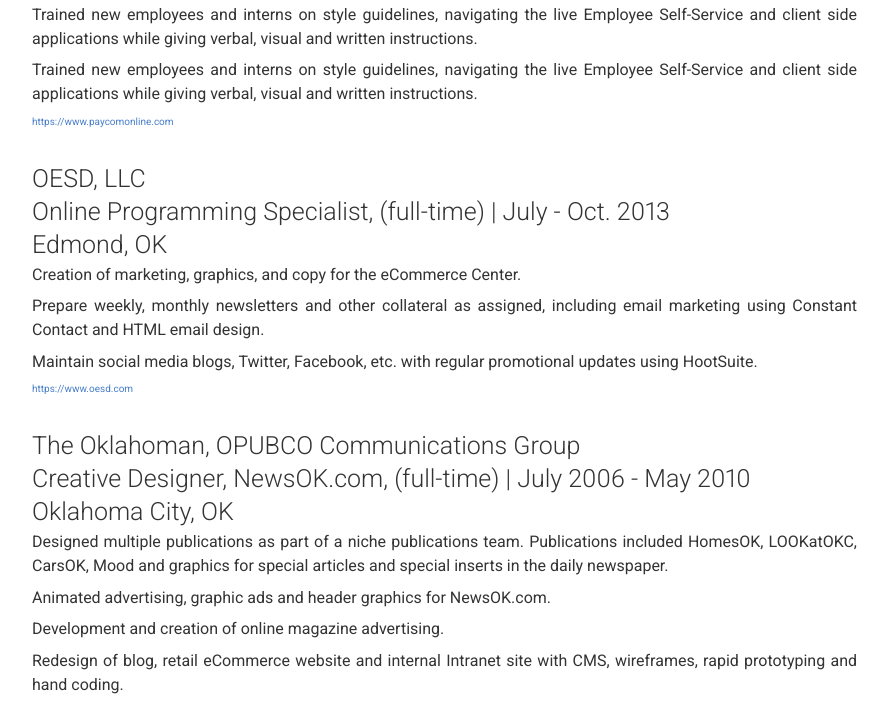
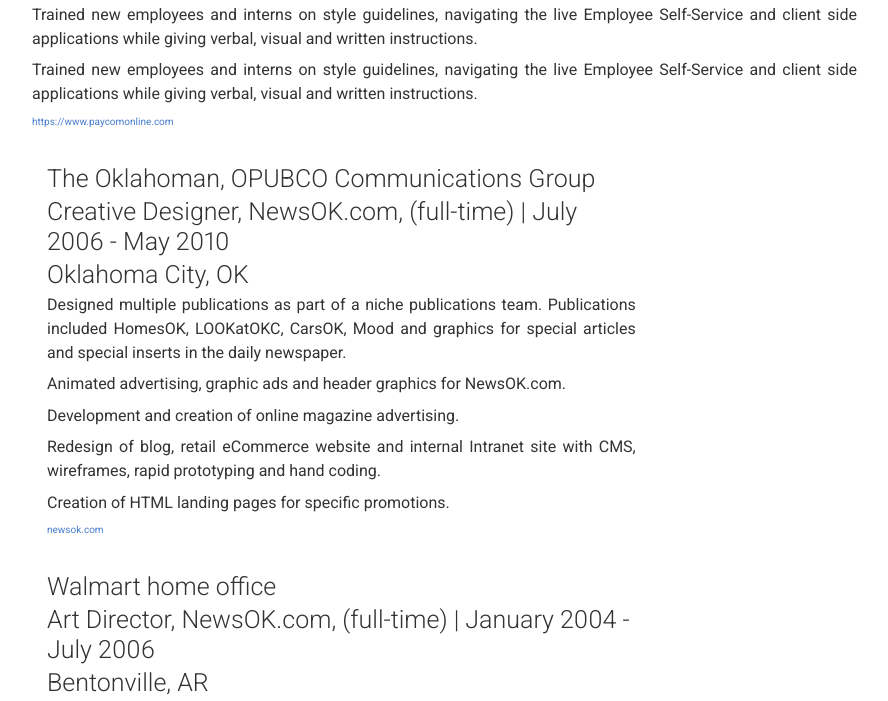
Before and after one commit to valzya/Code-Resume, a plain HTML site: page index.html in a window 1280 px wide. Shown: the part 1315-2016 px from the top of the page, without its empty margins (68-956 px from the left). Drawn offline with nearby package versions, Linux system fonts and the light colour scheme; files whose address does not match are found by name.

Commit message:
Update index.html

```diff
--- a/index.html
+++ b/index.html
@@ -106,15 +106,6 @@ Trained new employees and interns on style guidelines, navigating the live Emplo
 Trained new employees and interns on style guidelines, navigating the live Employee Self-Service and client side applications while giving verbal, visual and written instructions.
 </p>
 <a href="https://www.paycomonline.com" target="_blank" class="link">https://www.paycomonline.com</a><p class="no-print aditional-links">
-    </div>
-  <div class="col-xs-12 col-sm-8 col-md-9 col-print-12 content"><p class="quote"><h4>OESD, LLC</h4><h4>Online Programming Specialist, (full-time) | July - Oct. 2013</h4>
-<h4>Edmond, OK </h4>
-<p>Creation of marketing, graphics, and copy for the eCommerce Center.</p>
-<p>Prepare weekly, monthly newsletters and other collateral as assigned, including email marketing using Constant Contact and HTML email design.</p>
-<p>Maintain social media blogs, Twitter, Facebook, etc. with regular promotional updates using HootSuite.
-</p>
-<a href="https://www.oesd.com" target="_blank" class="link">https://www.oesd.com</a><p class="no-print aditional-links">
-    </div>
     <div class="col-xs-12 col-sm-8 col-md-9 col-print-12 content"><p class="quote"><h4>The Oklahoman, OPUBCO Communications Group</h4><h4>Creative Designer, NewsOK.com,
     (full-time) | July 2006 - May 2010</h4>
     <h4> Oklahoma City, OK</h4>
@@ -232,6 +223,12 @@ Animated advertising, graphic ads and header graphics for NewsOK.com.</p>
   <div class="row clearfix">
   <div class="col-md-12">
     <ul>
+ <li>Homeland Stores, HAC, Inc. - Edmond, OK
+ </li>
+ <li>Ast. Produce Manager, (full-time)</li>
+ <li>October 2023 - July 2024</li>
+</ul>
+    <ul>
  <li>Imperial Dining & Catering - Oklahoma City, OK
  </li>
  <li>Food Service, (full-time)</li>
```
